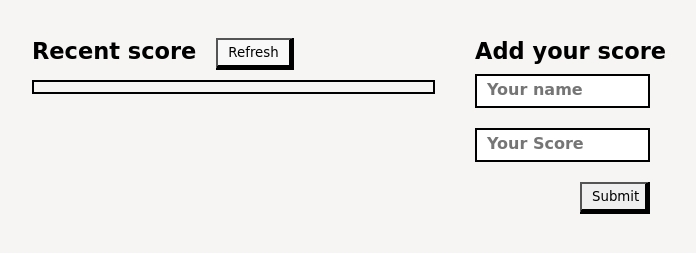
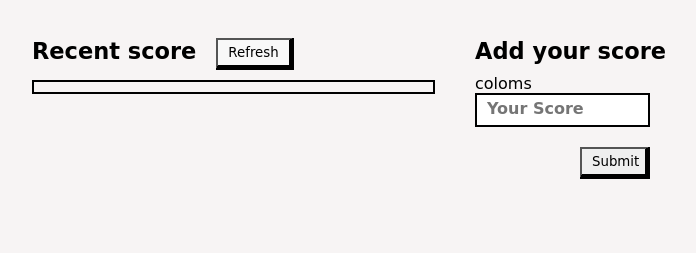
Before and after one commit to yusufnviiri/leaderboard, a website built with webpack: page src/index.html in a window 1280 px wide. Shown: the part 41-294 px from the top of the page, without its empty margins (185-881 px from the left). Built offline with nearby package versions, Linux system fonts and the light colour scheme.

Commit message:
Create A git conflict

```diff
--- a/src/index.html
+++ b/src/index.html
@@ -21,8 +21,7 @@
           <h2>Add your score</h2>
         </div>
         <form class="addGame">
-          <input type="text" class="name" name="name" placeholder="Your name" />
-          <input
+<label for="col">coloms</label>          <input
             type="text"
             class="score"
             name="score"
```
